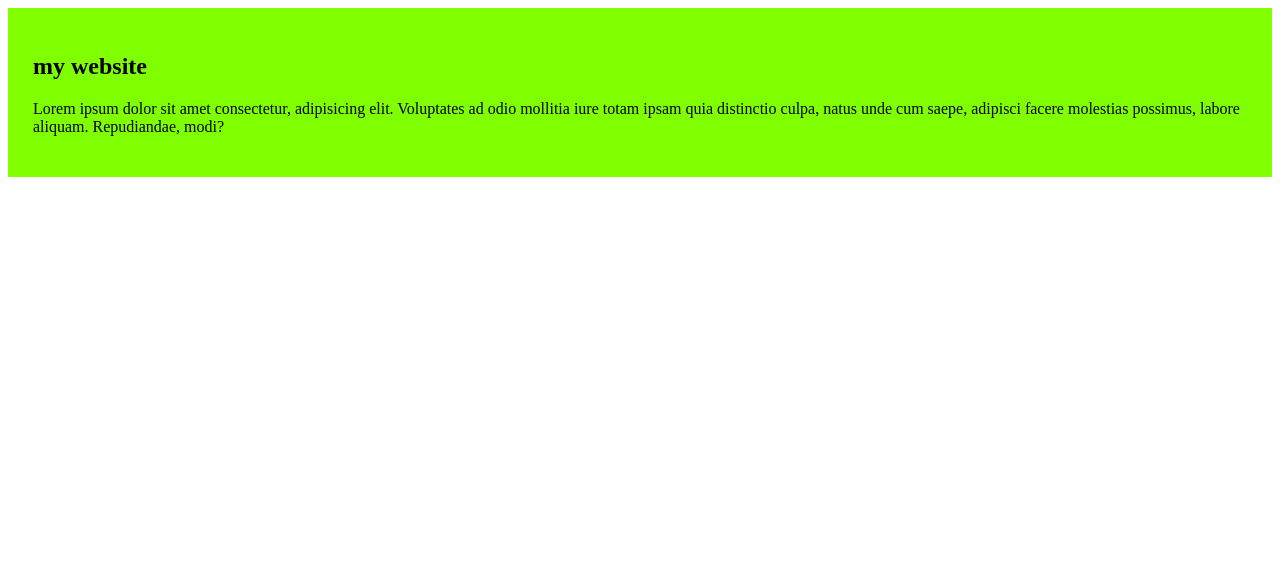
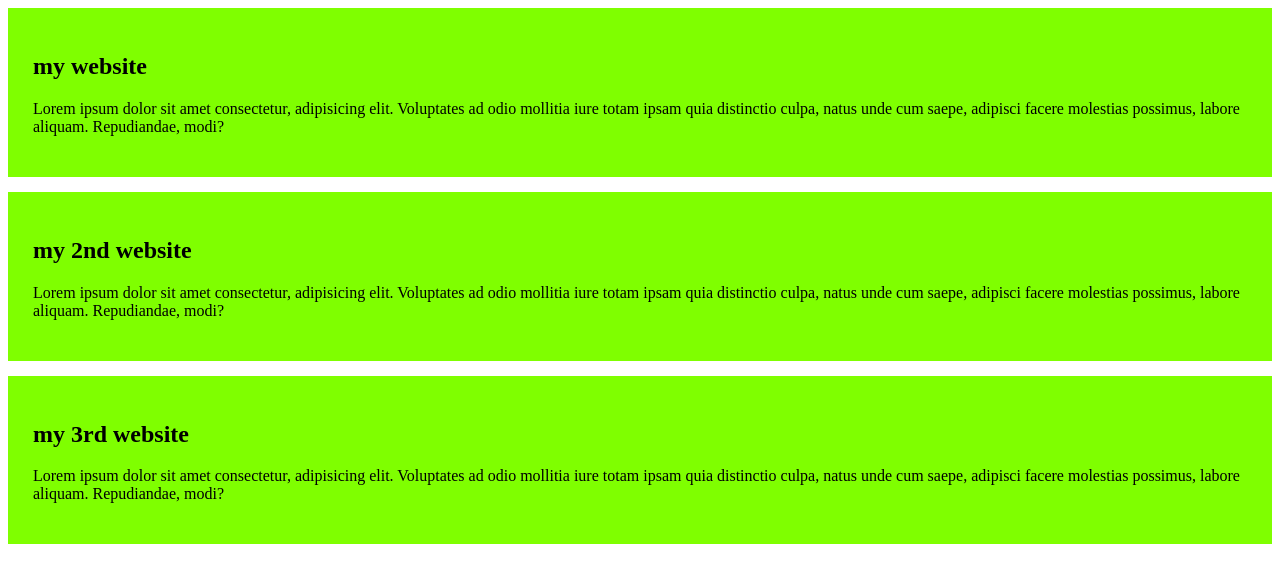
Before and after one commit to talhajr007/git-repo, a plain HTML site: page index.html in a window 1280 px wide. Drawn offline with Linux system fonts and the light colour scheme.

Commit message:
added my 2nd and 3rd website

```diff
--- a/index.html
+++ b/index.html
@@ -11,6 +11,14 @@
         <h2>my website</h2>
         <p>Lorem ipsum dolor sit amet consectetur, adipisicing elit. Voluptates ad odio mollitia iure totam ipsam quia distinctio culpa, natus unde cum saepe, adipisci facere molestias possimus, labore aliquam. Repudiandae, modi?</p>
     </div>
+    <div>
+        <h2>my 2nd website</h2>
+        <p>Lorem ipsum dolor sit amet consectetur, adipisicing elit. Voluptates ad odio mollitia iure totam ipsam quia distinctio culpa, natus unde cum saepe, adipisci facere molestias possimus, labore aliquam. Repudiandae, modi?</p>
+    </div>
+    <div>
+        <h2>my 3rd website</h2>
+        <p>Lorem ipsum dolor sit amet consectetur, adipisicing elit. Voluptates ad odio mollitia iure totam ipsam quia distinctio culpa, natus unde cum saepe, adipisci facere molestias possimus, labore aliquam. Repudiandae, modi?</p>
+    </div>
 
 </body>
 </html>
--- a/styles/web.css
+++ b/styles/web.css
@@ -1,4 +1,5 @@
 div{
     background-color:chartreuse ;
     padding: 25px;
+    margin-bottom: 15px;
 }
```
